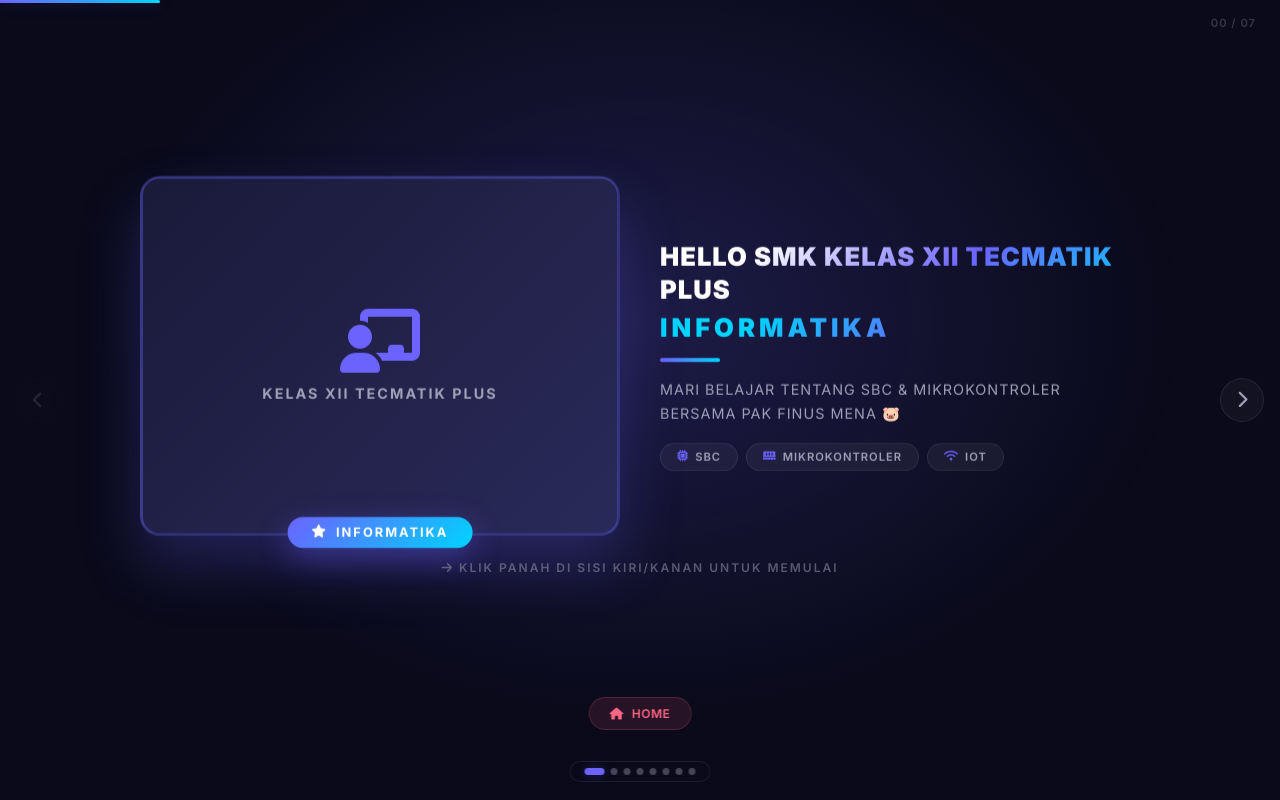
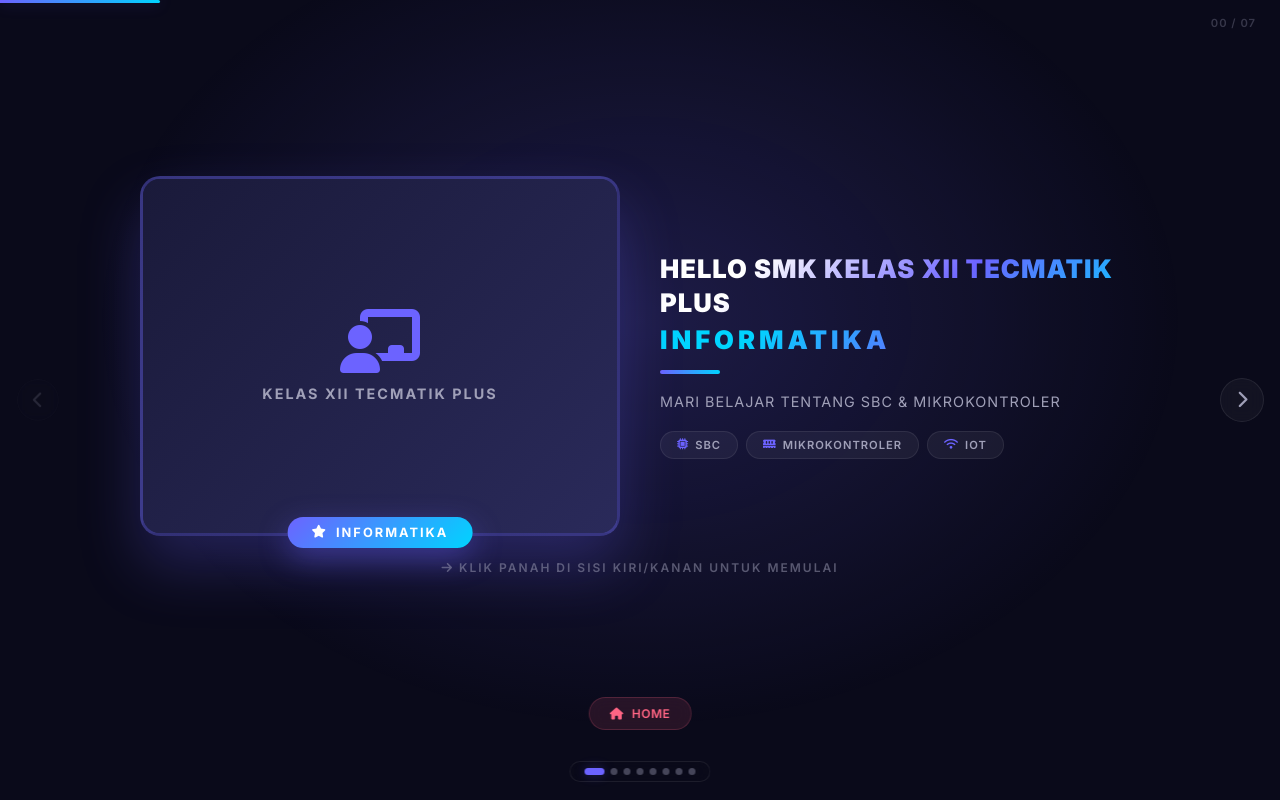
Before and after one commit to finusmalaiwali-bot/MEDIA_MPI, a plain HTML site: page index.html in a window 1280 px wide. Drawn offline with Linux system fonts and the light colour scheme.

Commit message:
Update index.html

```diff
--- a/index.html
+++ b/index.html
@@ -54,7 +54,7 @@
                         <h1 class="welcome-title-line2">INFORMATIKA</h1>
                         <div class="welcome-line"></div>
                         <p class="welcome-subtitle">
-                            MARI BELAJAR TENTANG SBC &amp; MIKROKONTROLER BERSAMA PAK FINUS MENA 🐷
+                            MARI BELAJAR TENTANG SBC &amp; MIKROKONTROLER
                         </p>
                         <div class="welcome-tags">
                             <span><i class="fas fa-microchip"></i> SBC</span>
@@ -309,7 +309,7 @@
                 </div>
             </div>
 
-            <!-- SLIDE 7 - PENUTUP -->
+            <!-- SLIDE 7 - PENUTUP (PAK FINUS MENA DIHAPUS) -->
             <div class="slide slide-8" data-index="7">
                 <span class="slide-number">07 / 07</span>
                 <div class="closing-wrapper">
@@ -326,7 +326,6 @@
                     <div class="closing-tags">
                         <span><i class="fas fa-microchip"></i> SBC &amp; MIKROKONTROLER</span>
                         <span><i class="fas fa-graduation-cap"></i> KELAS XII TECMATIK PLUS</span>
-                        <span><i class="fas fa-user-tie"></i> PAK FINUS MENA</span>
                     </div>
                     <div class="closing-stars">
                         <i class="fas fa-star star-1"></i>
```
